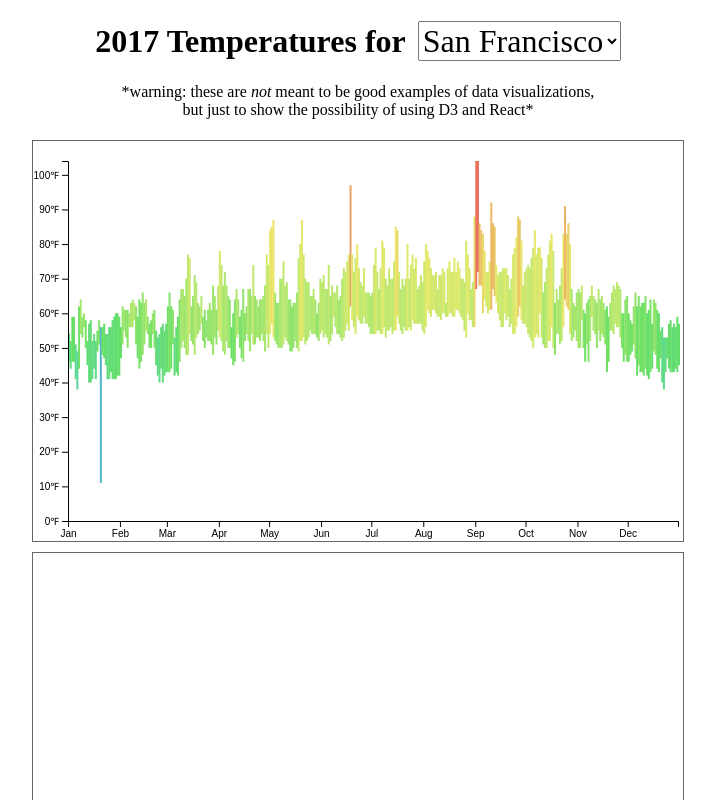
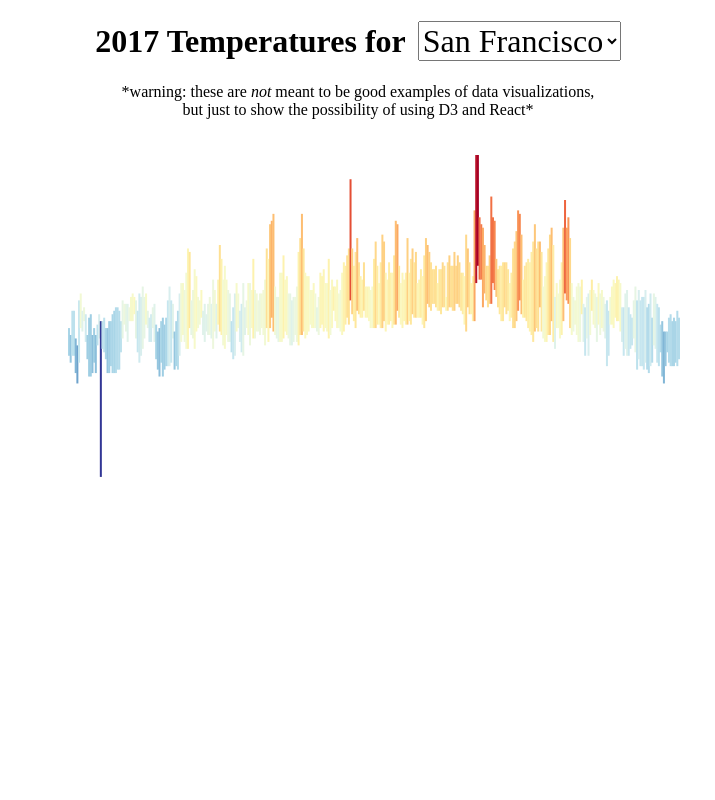
Before and after one commit to sxywu/react-d3-example, a React (Create React App) app: page / in a window 1280 px wide. Shown: the top 800 px of the page, without its empty margins (282-997 px from the left). Built offline with nearby package versions, Linux system fonts and the light colour scheme; the HTML template or start-up script is replaced by a standard one.

Commit message:
Canvas bar chart ready

```diff
--- a/src/visualizations/BarChart.js
+++ b/src/visualizations/BarChart.js
@@ -1,38 +1,26 @@
-import React, { Component } from 'react';
-import * as d3 from 'd3';
-import chroma from 'chroma-js';
+import React, { Component } from "react";
+import * as d3 from "d3";
 
 const width = 650;
 const height = 400;
-const margin = {top: 20, right: 5, bottom: 20, left: 35};
-const red = '#eb6a5b';
-const green = '#b6e86f';
-const blue = '#52b6ca';
-const colors = chroma.scale([blue, green, red]).mode('hsl');
+const margin = { top: 20, right: 5, bottom: 20, left: 35 };
 
 class BarChart extends Component {
   state = {
-    bars: [], // array of rects
-    // d3 helpers
-    xScale: d3.scaleTime().range([margin.left, width - margin.right]),
-    yScale: d3.scaleLinear().range([height - margin.bottom, margin.top]),
-    colorScale: d3.scaleLinear(),
+    bars: [] // array of rects
   };
-
-  xAxis = d3.axisBottom().scale(this.state.xScale)
-    .tickFormat(d3.timeFormat('%b'));
-  yAxis = d3.axisLeft().scale(this.state.yScale)
-    .tickFormat(d => `${d}℉`);
 
   static getDerivedStateFromProps(nextProps, prevState) {
     if (!nextProps.data) return null; // data hasn't been loaded yet so do nothing
-    const {data} = nextProps;
-    const {xScale, yScale, colorScale} = prevState;
+    const { data } = nextProps;
+    const xScale = d3.scaleTime().range([margin.left, width - margin.right]);
+    const yScale = d3.scaleLinear().range([height - margin.bottom, margin.top]);
+    const colorScale = d3.scaleSequential(d3.interpolateRdYlBu);
 
     // data has changed, so recalculate scale domains
     const timeDomain = d3.extent(data, d => d.date);
     const tempMax = d3.max(data, d => d.high);
-    const colorDomain = d3.extent(data, d => d.avg);
+    const colorDomain = d3.extent(data, d => d.avg).reverse();
     xScale.domain(timeDomain);
     yScale.domain([0, tempMax]);
     colorScale.domain(colorDomain);
@@ -45,29 +33,40 @@
         x: xScale(d.date),
         y: y1,
         height: y2 - y1,
-        fill: colors(colorScale(d.avg)),
-      }
+        fill: colorScale(d.avg)
+      };
     });
 
-    return {bars};
+    return { bars };
+  }
+
+  componentDidMount() {
+    this.ctx = this.refs.canvas.getContext("2d");
+    this.drawBars();
   }
 
   componentDidUpdate() {
-    d3.select(this.refs.xAxis).call(this.xAxis);
-    d3.select(this.refs.yAxis).call(this.yAxis);
+    this.drawBars();
+  }
+
+  drawBars() {
+    this.state.bars.forEach(bar => {
+      this.ctx.fillStyle = bar.fill;
+      this.ctx.fillRect(bar.x, bar.y, 2, bar.height);
+    });
   }
 
   render() {
-
     return (
-      <svg width={width} height={height}>
-        {this.state.bars.map((d, i) =>
-          (<rect key={i} x={d.x} y={d.y} width='2' height={d.height} fill={d.fill} />))}
-        <g>
-          <g ref='xAxis' transform={`translate(0, ${height - margin.bottom})`} />
-          <g ref='yAxis' transform={`translate(${margin.left}, 0)`} />
-        </g>
-      </svg>
+      <canvas
+        ref="canvas"
+        width={width}
+        height={height}
+        style={{
+          width: `${width}px`,
+          height: `${height}px`
+        }}
+      />
     );
   }
 }
--- a/src/visualizations/Chart.js
+++ b/src/visualizations/Chart.js
@@ -1,6 +1,5 @@
 import React, { Component } from "react";
 import * as d3 from "d3";
-import chroma from "chroma-js";
 
 const width = 650;
 const height = 400;
@@ -10,14 +9,47 @@
   state = {};
 
   static getDerivedStateFromProps(nextProps, prevState) {
+    if (!nextProps.data) return null; // data hasn't been loaded yet so do nothing
     const { data } = nextProps;
-    if (!data) return {};
+    const xScale = d3.scaleTime().range([margin.left, width - margin.right]);
+    const yScale = d3.scaleLinear().range([height - margin.bottom, margin.top]);
+    const colorScale = d3.scaleSequential(d3.interpolateRdYlBu);
 
-    return {};
+    // data has changed, so recalculate scale domains
+    const timeDomain = d3.extent(data, d => d.date);
+    const tempMax = d3.max(data, d => d.high);
+    const colorDomain = d3.extent(data, d => d.avg).reverse();
+    xScale.domain(timeDomain);
+    yScale.domain([0, tempMax]);
+    colorScale.domain(colorDomain);
+
+    // calculate x and y for each rectangle
+    const bars = data.map(d => {
+      const y1 = yScale(d.high);
+      const y2 = yScale(d.low);
+      return {
+        x: xScale(d.date),
+        y: y1,
+        height: y2 - y1,
+        fill: colorScale(d.avg)
+      };
+    });
+
+    return { bars };
   }
 
   render() {
-    return <svg width={width} height={height} />;
+    return (
+      <canvas
+        ref="canvas"
+        width={width}
+        height={height}
+        style={{
+          width: `${width}px`,
+          height: `${height}px`
+        }}
+      />
+    );
   }
 }
 
```
